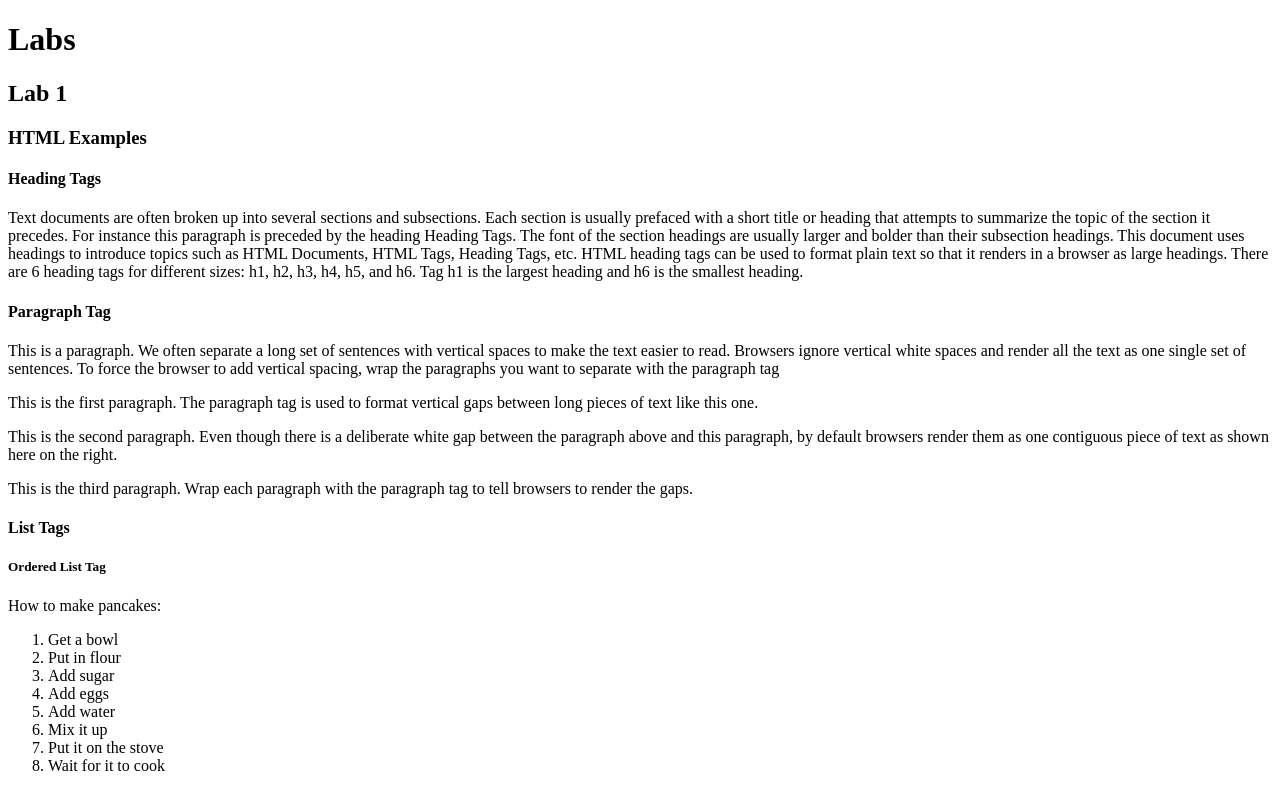
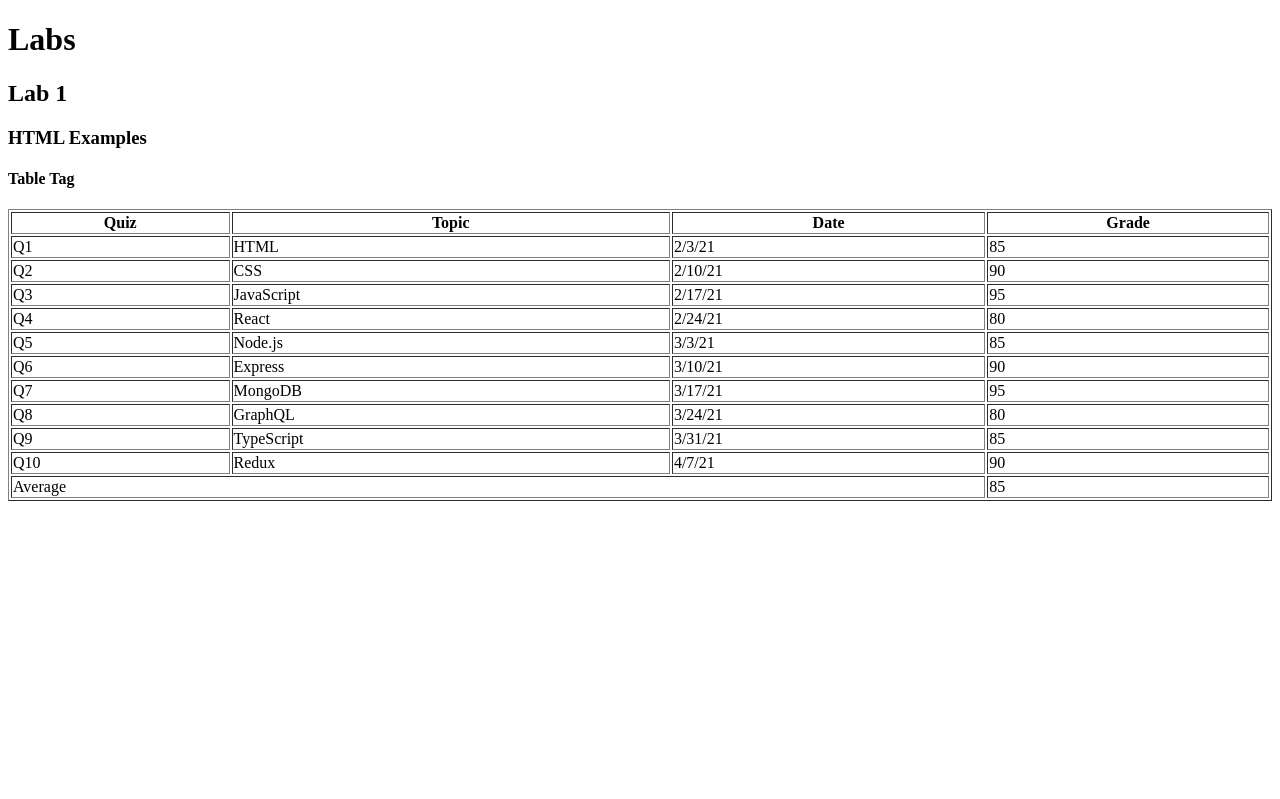
Before and after one commit to xilu56/kambaz-react-web-app-cs5610-sm25, a React app: page / in a window 1280 px wide. Shown: the top 799 px of the page. Built offline with nearby package versions, Linux system fonts and the light colour scheme; the HTML template or start-up script is replaced by a standard one.

Commit message:
Table Tags Q3, Q4, through Q10. Make up your own dates and scores.

```diff
--- a/src/Labs/Lab1/index.tsx
+++ b/src/Labs/Lab1/index.tsx
@@ -4,61 +4,86 @@
         <h2>Lab 1</h2>
         <h3>HTML Examples</h3>
         <div id="wd-h-tag">
-        <h4>Heading Tags</h4>
-Text documents are often broken up into several sections and subsections. Each section is usually prefaced with a short title or heading that attempts to summarize the topic of the section it precedes. For instance this paragraph is preceded by the heading Heading Tags. The font of the section headings are usually larger and bolder than their subsection headings. This document uses headings to introduce topics such as HTML Documents, HTML Tags, Heading Tags, etc. HTML heading tags can be used to format plain text so that it renders in a browser as large headings. There are 6 heading tags for different sizes: h1, h2, h3, h4, h5, and h6. Tag h1 is the largest heading and h6 is the smallest heading.
+        <h4>Table Tag</h4>
+        <table border={1} width="100%">
+          <thead>
+            <tr>
+              <th>Quiz</th>
+              <th>Topic</th>
+              <th>Date</th>
+              <th>Grade</th>
+            </tr>
+          </thead>
+          <tbody>
+            <tr>
+              <td>Q1</td>
+              <td>HTML</td>
+              <td>2/3/21</td>
+              <td>85</td>
+            </tr>
+            <tr>
+              <td>Q2</td>
+              <td>CSS</td>
+              <td>2/10/21</td>
+              <td>90</td>
+            </tr>
+            <tr>
+                <td>Q3</td>
+                <td>JavaScript</td>
+                <td>2/17/21</td>
+                <td>95</td>
+            </tr>
+            <tr>
+                <td>Q4</td>
+                <td>React</td>
+                <td>2/24/21</td>
+                <td>80</td>
+            </tr>
+            <tr>
+                <td>Q5</td>
+                <td>Node.js</td>
+                <td>3/3/21</td>
+                <td>85</td>
+            </tr>
+            <tr>
+                <td>Q6</td>
+                <td>Express</td>
+                <td>3/10/21</td>
+                <td>90</td>
+            </tr>
+            <tr>
+                <td>Q7</td>
+                <td>MongoDB</td>
+                <td>3/17/21</td>
+                <td>95</td>
+            </tr>
+            <tr>
+                <td>Q8</td>
+                <td>GraphQL</td>
+                <td>3/24/21</td>
+                <td>80</td>
+            </tr>
+            <tr>
+                <td>Q9</td>
+                <td>TypeScript</td>
+                <td>3/31/21</td>
+                <td>85</td>
+            </tr>
+            <tr>
+                <td>Q10</td>
+                <td>Redux</td>
+                <td>4/7/21</td>
+                <td>90</td>
+            </tr>
+          </tbody>
+          <tfoot>
+            <tr>
+              <td colSpan={3}>Average</td>
+              <td>85</td>
+            </tr>
+          </tfoot>
+        </table>
       </div>
-        <div id="wd-p-tag">
-        <h4>Paragraph Tag</h4>
-        <p id="wd-p-1">
-This is a paragraph. We often separate a long set of sentences with vertical spaces to make the text easier to read. Browsers ignore vertical white spaces and render all the text as one single set of sentences. To force the browser to add vertical spacing, wrap the paragraphs you want to separate with the paragraph tag
-        </p>
-        <p id="wd-p-2">
-This is the first paragraph. The paragraph tag is used to format
-vertical gaps between long pieces of text like this one.
-        </p>
-        <p id="wd-p-3">
-This is the second paragraph. Even though there is a deliberate white
-gap between the paragraph above and this paragraph, by default
-browsers render them as one contiguous piece of text as shown here on
-the right.
-        </p>
-        <p id="wd-p-4">
-This is the third paragraph. Wrap each paragraph with the paragraph
-tag to tell browsers to render the gaps.
-        </p>
-      </div>
-      <div id="wd-lists">
-        <h4>List Tags</h4>
-        <h5>Ordered List Tag</h5>
-        How to make pancakes:
-        <ol id="wd-your-favorite-recipe">
-            <li>Get a bowl</li>
-            <li>Put in flour</li>
-            <li>Add sugar</li>
-            <li>Add eggs</li>
-            <li>Add water</li>
-            <li>Mix it up</li>
-            <li>Put it on the stove</li>
-            <li>Wait for it to cook</li>
-        </ol>
-      </div>
-      <h5>Unordered List Tag</h5>
-My favorite books (in no particular order)
-        <ul id="wd-my-books">
-        <li>Dune</li>
-        <li>Lord of the Rings</li>
-        <li>Ender's Game</li>
-        <li>Red Mars</li>
-        <li>The Forever War</li>
-        </ul>
-        Your favorite books (in no particular order)
-        <ul id="wd-your-books">
-        <li>Harry Potter</li>
-        <li>Lord of the Rings</li>
-        <li>Ender's Game</li>
-        <li>Red Mars</li>
-        <li>The Forever War</li>
-        </ul>
 
     </div>
 );
```
